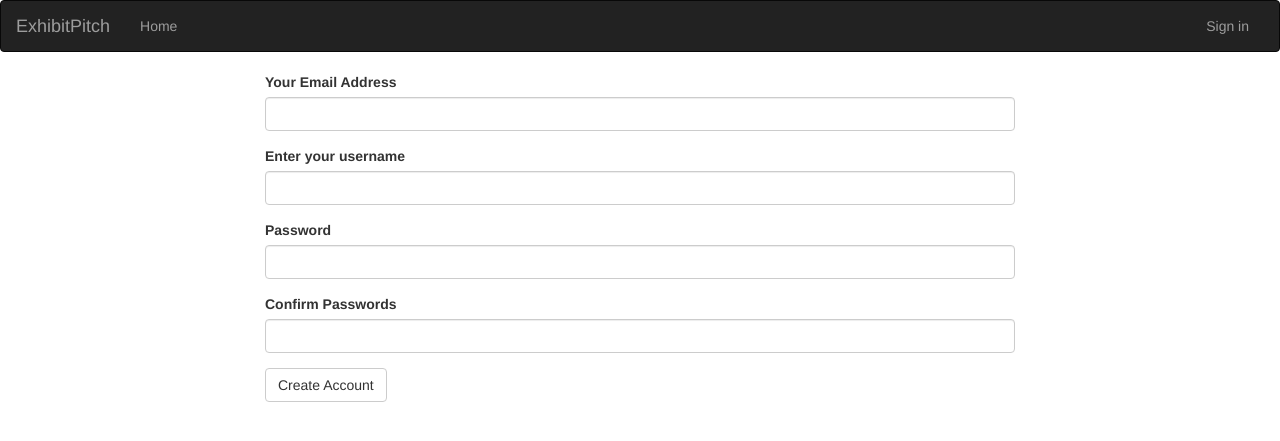
After one commit to kevaf/Exhibit-Pitch, a Flask app: page /authenticate/register in a window 1280 px wide. The commit adds this page. Shown: the top 441 px of the page. Run offline with Flask 2, Linux system fonts and the light colour scheme; some libraries are stand-ins or nearby versions.

Commit message:
added login to navbar

```diff
--- a/app/__init__.py
+++ b/app/__init__.py
@@ -34,6 +34,9 @@ def create_app(config_name):
     from .main import main as main_blueprint
     app.register_blueprint(main_blueprint)
 
+    from .auth import auth as auth_blueprint
+    app.register_blueprint(auth_blueprint,url_prefix = '/authenticate')
+
 
     # configure UploadSet
     configure_uploads(app,photos)
--- a/app/auth/views.py
+++ b/app/auth/views.py
@@ -17,7 +17,7 @@ def login():
 
         flash('Invalid username or Password')
 
-    title = "watchlist login"
+    title = "pitches login"
     return render_template('auth/login.html',login_form = login_form,title=title)
 
 @auth.route('/register',methods = ["GET","POST"])
--- /dev/null
+++ b/app/templates/auth/auth-base.html
@@ -0,0 +1 @@
+{% extends 'bootstrap/base.html'%}
--- /dev/null
+++ b/app/templates/auth/register.html
@@ -0,0 +1,17 @@
+{% extends 'base.html'%}
+{% import 'bootstrap/wtf.html' as wtf%}
+
+{% block content %}
+<div class="container">
+<div class="row">
+<div class="col-md-2"> </div>
+<div class="col-md-8">
+
+{{wtf.quick_form(registration_form)}}
+
+</div>
+<div class="col-md-2"></div>
+</div>
+</div>
+
+{% endblock%}
--- a/app/templates/navbar.html
+++ b/app/templates/navbar.html
@@ -13,7 +13,14 @@
             <ul class="nav navbar-nav">
                 <li><a href="/>">Home</a></li>
             </ul>
-
+            <ul class="nav navbar-nav navbar-right">
+                {% if current_user.is_authenticated %}
+                <li><a href="{{url_for('main.profile',uname=current_user.username)}}">Profile</a></li>
+                <li><a href="{{url_for('auth.logout')}}">Sign out</a></li>
+                {% else %}
+                <li><a href="{{url_for('auth.login')}}">Sign in</a></li>
+                {%endif%}
+              </ul>
         </div>
 
     </div>
```
